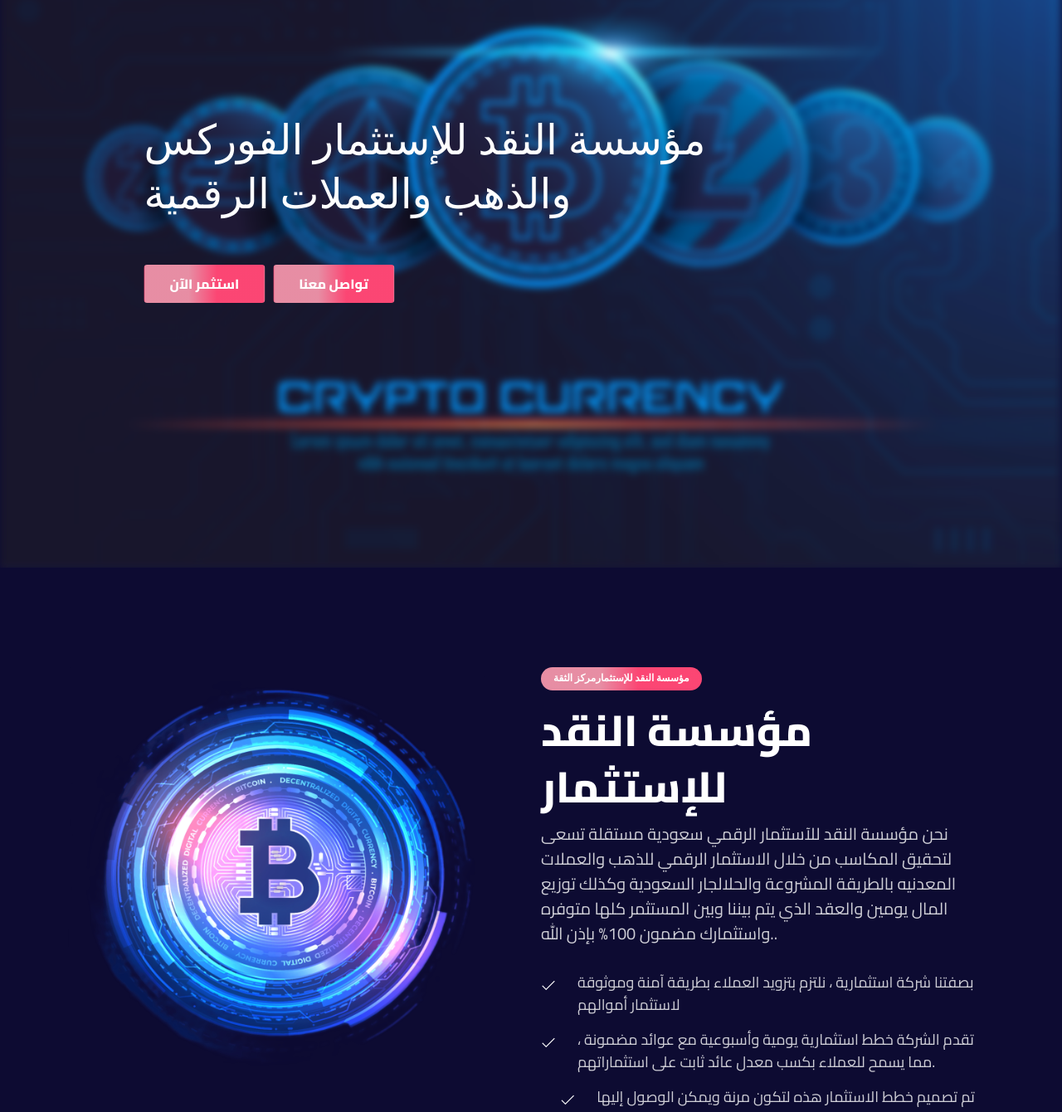
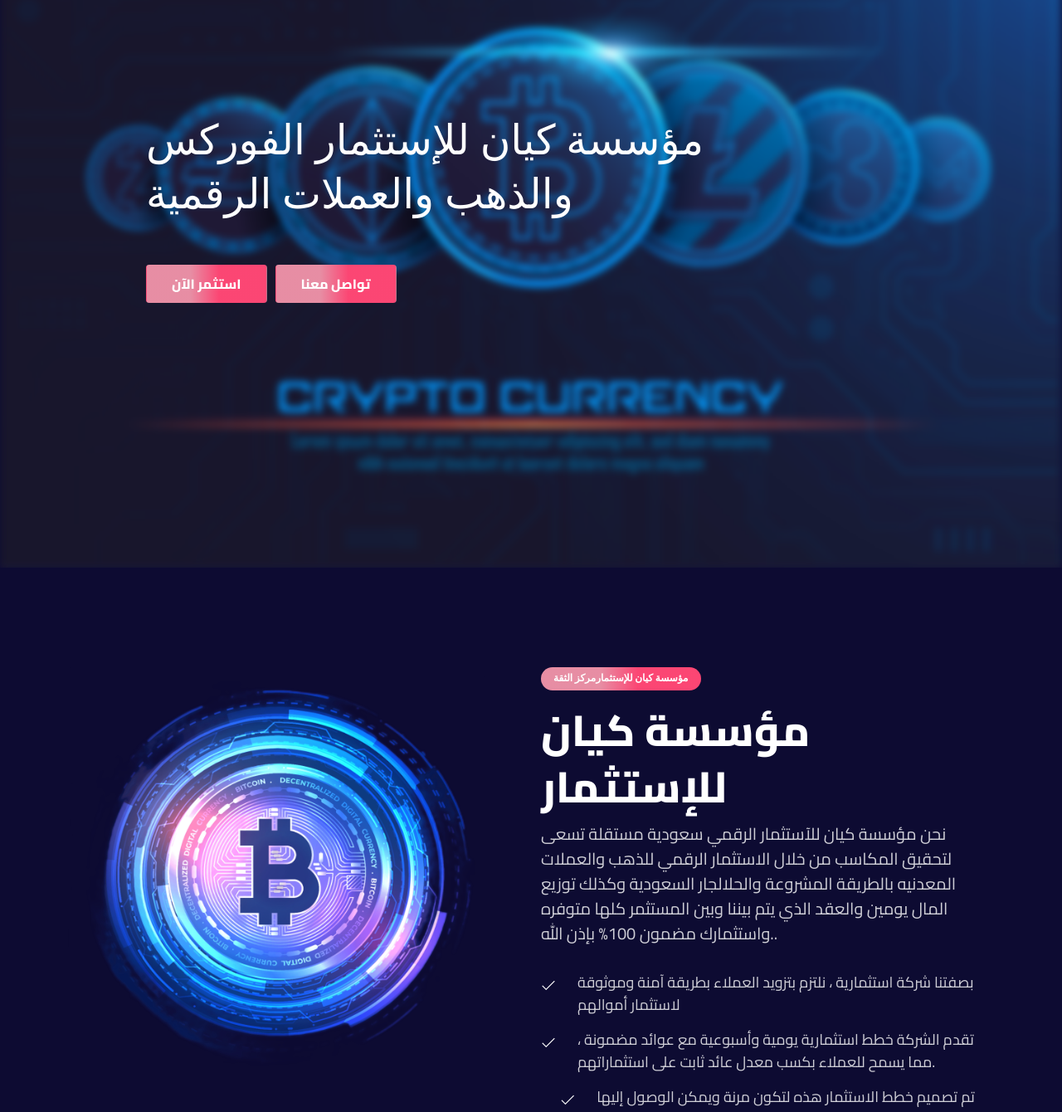
Before and after one commit to MAFIComp/MAI, a plain HTML site: page index.html in a window 1280 px wide. Shown: the part 180-1520 px from the top of the page at 83% size. Drawn offline with Linux system fonts and the light colour scheme.

Commit message:
kyan index.html

```diff
--- a/index.html
+++ b/index.html
@@ -6,10 +6,10 @@
     <!-- Required meta tags -->
     <meta charset="utf-8">
     <meta name="viewport" content="width=device-width, initial-scale=1, shrink-to-fit=no">
-    <title>مؤسسة النقد للإستثمار</title>
-    <meta name="title" content="مؤسسة النقد للإستثمار- الرئيسية">
+    <title>مؤسسة كيان للإستثمار</title>
+    <meta name="title" content="شركة كيان السعودية المساهمة العامة ">
 
-    <meta name="description" content="مؤسسة النقد للإستثمار">
+    <meta name="description" content="شركة كيان السعودية المساهمة العامة ">
     <meta name="keywords" content="bitcoin,investment">
     <link rel="shortcut icon" href="images/favicon.png" type="image/x-icon">
 
@@ -17,15 +17,15 @@
     <link rel="apple-touch-icon" href="images/logo.png">
     <meta name="apple-mobile-web-app-capable" content="yes">
     <meta name="apple-mobile-web-app-status-bar-style" content="black">
-    <meta name="apple-mobile-web-app-title" content="مؤسسة النقد للإستثمار - Home">
+    <meta name="apple-mobile-web-app-title" content="شركة كيان السعودية المساهمة العامة - Home">
 
-    <meta itemprop="name" content="مؤسسة النقد للإستثمار - Home">
-    <meta itemprop="description" content="مؤسسة النقد للإستثمار">
+    <meta itemprop="name" content="مؤسسة كيان للإستثمار - Home">
+    <meta itemprop="description" content="مؤسسة كيان للإستثمار">
     <meta itemprop="image" content="assets/images/seo/648ddefedfa601687019262.png">
 
     <meta property="og:type" content="website">
-    <meta property="og:title" content="مؤسسة النقد للإستثمار">
-    <meta property="og:description" content="مؤسسة النقد للإستثمار">
+    <meta property="og:title" content="شركة كيان السعودية المساهمة العامة ">
+    <meta property="og:description" content="شركة كيان السعودية المساهمة العامة ">
     <meta property="og:image" content="assets/images/seo/648ddefedfa601687019262.png">
     <meta property="og:image:type" content="png">
     <meta property="og:image:width" content="1180">
@@ -100,7 +100,7 @@
     <section class="banner-section" style="position: relative;">
         <img class="pgr" src="images/dd.jpg" alt="">
         <div class="banners-contents" style="position: absolute; top: 50%; left: 40%; transform: translate(-50%, -50%); z-index: 1;">
-            <h6 class="banner-content__title">مؤسسة النقد للإستثمار الفوركس </h6>
+            <h6 class="banner-content__title">مؤسسة كيان للإستثمار الفوركس </h6>
             <h6 class="banner-content__title"> والذهب والعملات الرقمية</h6>
             <div class="banner-content__buttons">
                 <a href="#investment" class="btn btn--base">استثمر الآن</a>
@@ -130,11 +130,11 @@
                 <div class="col-lg-6">
                     <div class="about-content">
                         <div class="section-heading mb-2">
-                            <span class="section-heading__subtitle"> مؤسسة النقد للإستثمارمركز الثقة </span>
-                            <h2 class="section-heading__title"> مؤسسة النقد للإستثمار</h2>
+                            <span class="section-heading__subtitle"> مؤسسة كيان للإستثمارمركز الثقة </span>
+                            <h2 class="section-heading__title"> مؤسسة كيان للإستثمار</h2>
                         </div>
 
-                        <p class="about-content__desc">نحن مؤسسة النقد للآستثمار الرقمي سعودية مستقلة تسعى لتحقيق
+                        <p class="about-content__desc">نحن مؤسسة كيان للآستثمار الرقمي سعودية مستقلة تسعى لتحقيق
                             المكاسب من خلال الاستثمار الرقمي للذهب والعملات المعدنيه بالطريقة المشروعة والحلالجار
                             السعودية وكذلك توزيع المال يومين والعقد الذي يتم بيننا وبين المستثمر كلها متوفره واستثمارك
                             مضمون 100% بإذن الله..
```
